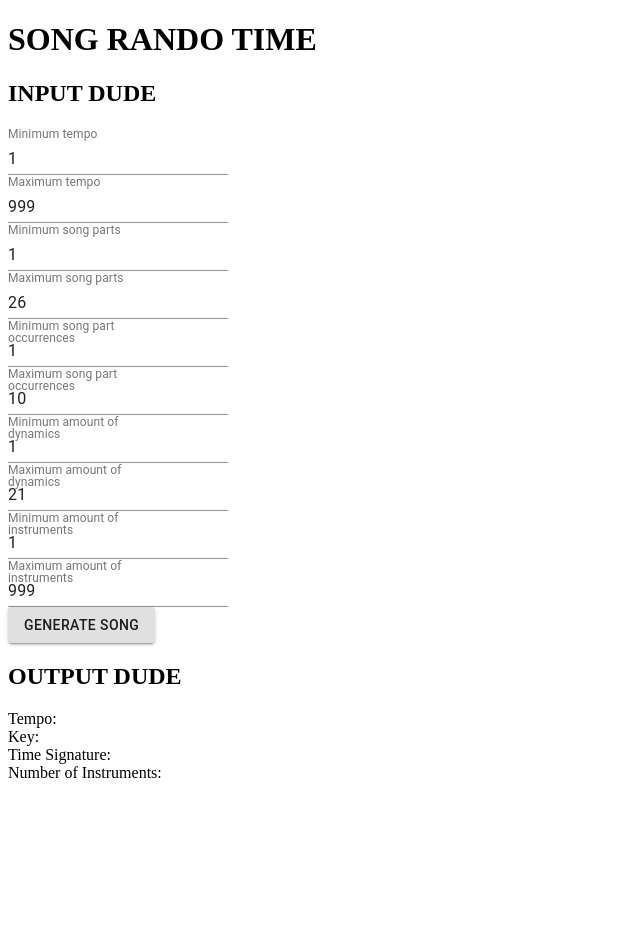
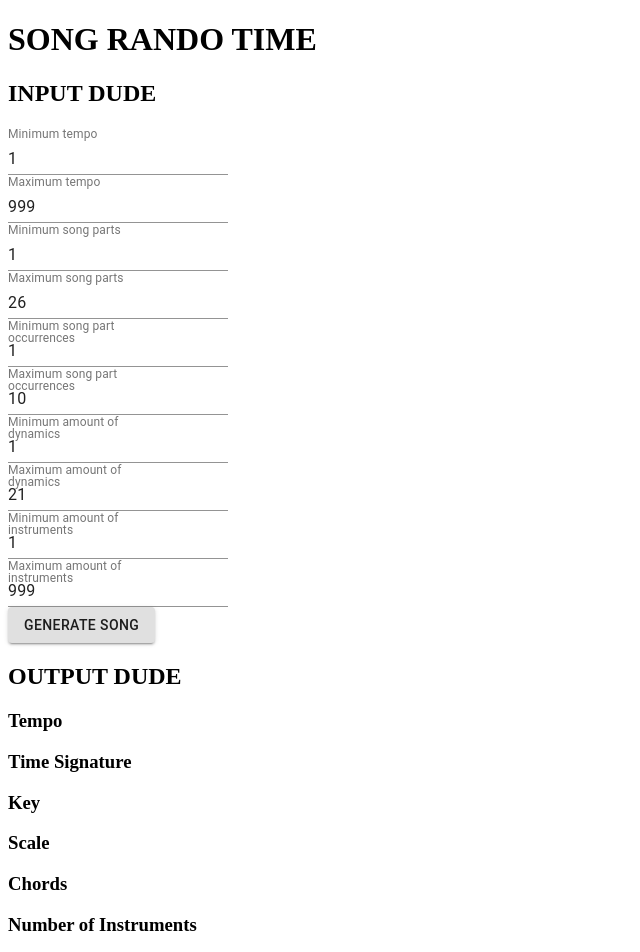
Before and after one commit to mradamgbeck/SongRandomizer, a React (Create React App) app: page / in a window 1280 px wide. Shown: the top 952 px of the page, without its empty margins (0-640 px from the left). Before the commit the page ends 800 px from the top, so only its background shows below. Built offline with nearby package versions, Linux system fonts and the light colour scheme.

Commit message:
Iteratively render chords and notes

```diff
--- a/src/Components/App/App.js
+++ b/src/Components/App/App.js
@@ -21,7 +21,7 @@ export default class App extends React.Component {
             <div>
                 <h1>SONG RANDO TIME</h1>
                 <InputForm setSongData={this.setSongData}/>
-                <SongDisplay songdata={songData}/>
+                <SongDisplay songData={songData}/>
             </div>
         );
     }
--- /dev/null
+++ b/src/Components/DomainComponents/Chord/Chord.js
@@ -0,0 +1,15 @@
+import React from 'react';
+import {commaSeparateList} from "../../../lib/rendering-functions";
+
+class Chord extends React.Component {
+
+    render() {
+        return (
+            <div>
+                <p>{this.props.chord.degree}:{commaSeparateList(this.props.chord.triad)}</p>
+            </div>
+        );
+    }
+}
+
+export default Chord
--- a/src/Components/DomainComponents/SongDisplay/SongDisplay.js
+++ b/src/Components/DomainComponents/SongDisplay/SongDisplay.js
@@ -1,32 +1,32 @@
 import React from 'react';
-
+import Chord from "../Chord/Chord";
+import {commaSeparateList} from "../../../lib/rendering-functions";
 class SongDisplay extends React.Component {
-    constructor(props) {
-        super(props);
-    }
 
     render() {
-        console.table(this.props.songdata)
+        console.table(this.props.songData)
         return (
             <div>
                 <h2>OUTPUT DUDE</h2>
-                <span>Tempo: {this.props.songdata.tempo}</span><br/>
-                <span>Key: {this.props.songdata.key}</span><br/>
-                <span>Time Signature: {this.props.songdata.signature}</span><br/>
-                <span>Number of Instruments: {this.props.songdata.numberOfInstruments}</span><br/>
-                {/*<span>Dynamics:</span>*/}
-                {/*<ul v-for="(dynamic, index) in songData.dynamics" :key="index">{{ dynamic }}</ul>*/}
-                {/*<span>Scale:</span><br/>*/}
-                {/*<li>*/}
-                {/*    <ul>{this.props.songdata.scale.name}</ul>*/}
-                {/*    <ul>{this.props.songdata.scale.notes}</ul>*/}
-                {/*</li>*/}
-                {/*<span>Chords:</span><br>*/}
-                {/*<Chord v-for="(chord , index) in songData.chords" :key="index" :chord=chord></Chord>*/}
-                {/*<span>Song Structure:</span><br/>*/}
-                {/*<li>*/}
-                {/*    <ul>{this.props.songdata.structure}</ul>*/}
-                {/*</li>*/}
+                <h3>Tempo</h3>
+                <p>{this.props.songData.tempo}</p>
+                <h3>Time Signature</h3>
+                <p>{this.props.songData.signature}</p>
+                <h3>Key</h3>
+                <p>{this.props.songData.key}</p>
+                <h3>Scale</h3>
+                <p>{this.props.songData.scale ? this.props.songData.scale.name : null}</p>
+                <div>{this.props.songData.scale ? commaSeparateList(this.props.songData.scale.notes) : null}</div>
+                <h3>Chords</h3>
+                <div>{this.props.songData.chords ? this.props.songData.chords.map((chord) => {
+                    return <Chord chord={chord} key={chord.degree}/>
+                }) : null}</div>
+                <h3>Number of Instruments</h3>
+                <p>{this.props.songData.numberOfInstruments}</p>
+                <h3>Dynamics</h3>
+                <div>{this.props.songData.dynamics ? commaSeparateList(this.props.songData.dynamics) : null}</div>
+                <h3>Song Structure</h3>
+                <p>{this.props.songData.structure}</p>
             </div>
         );
     }
--- /dev/null
+++ b/src/lib/rendering-functions.js
@@ -0,0 +1,15 @@
+import React from "react";
+
+function commaSeparateList(strings) {
+    const commaSeparatedText = strings.map((note) => {
+        if (strings.indexOf(note) === strings.length - 1) {
+            return note
+        }
+        return `${note}, `
+    })
+    return (<p>{commaSeparatedText}</p>)
+}
+
+export {
+    commaSeparateList
+}
```
